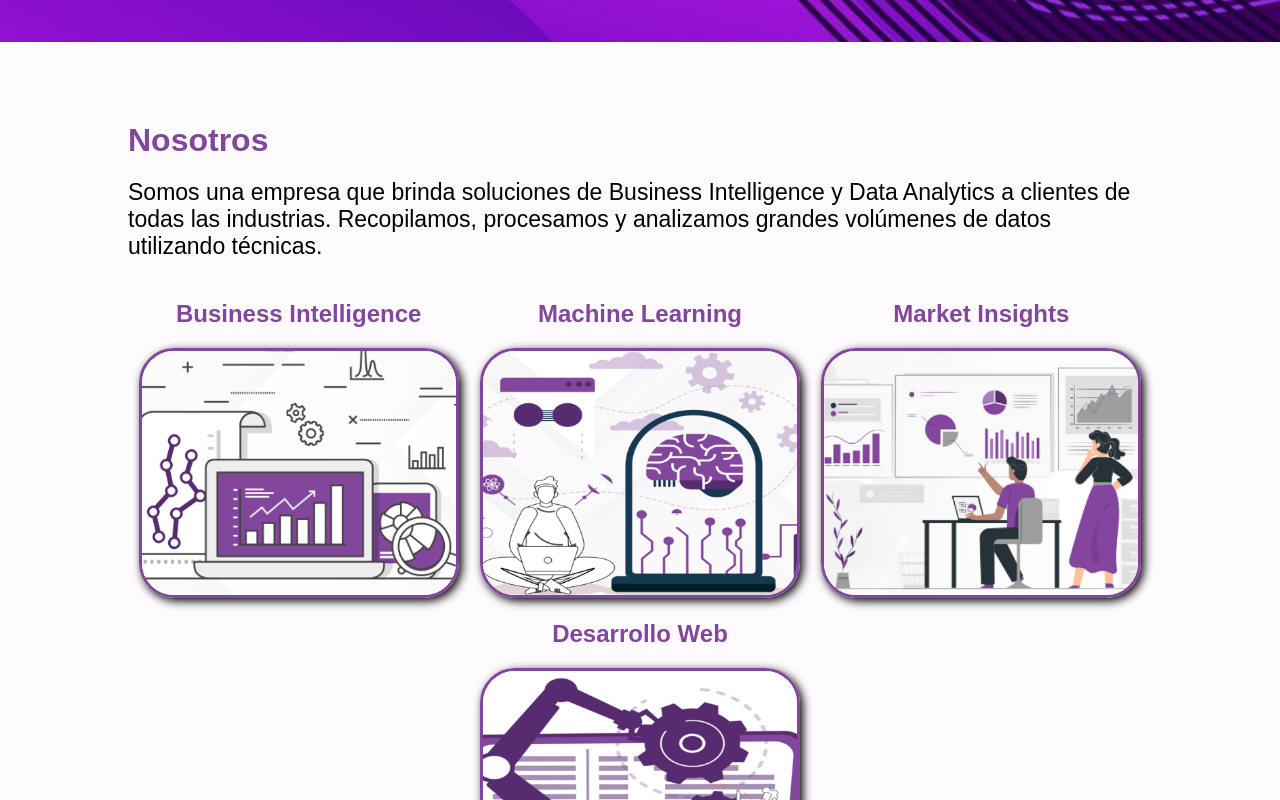
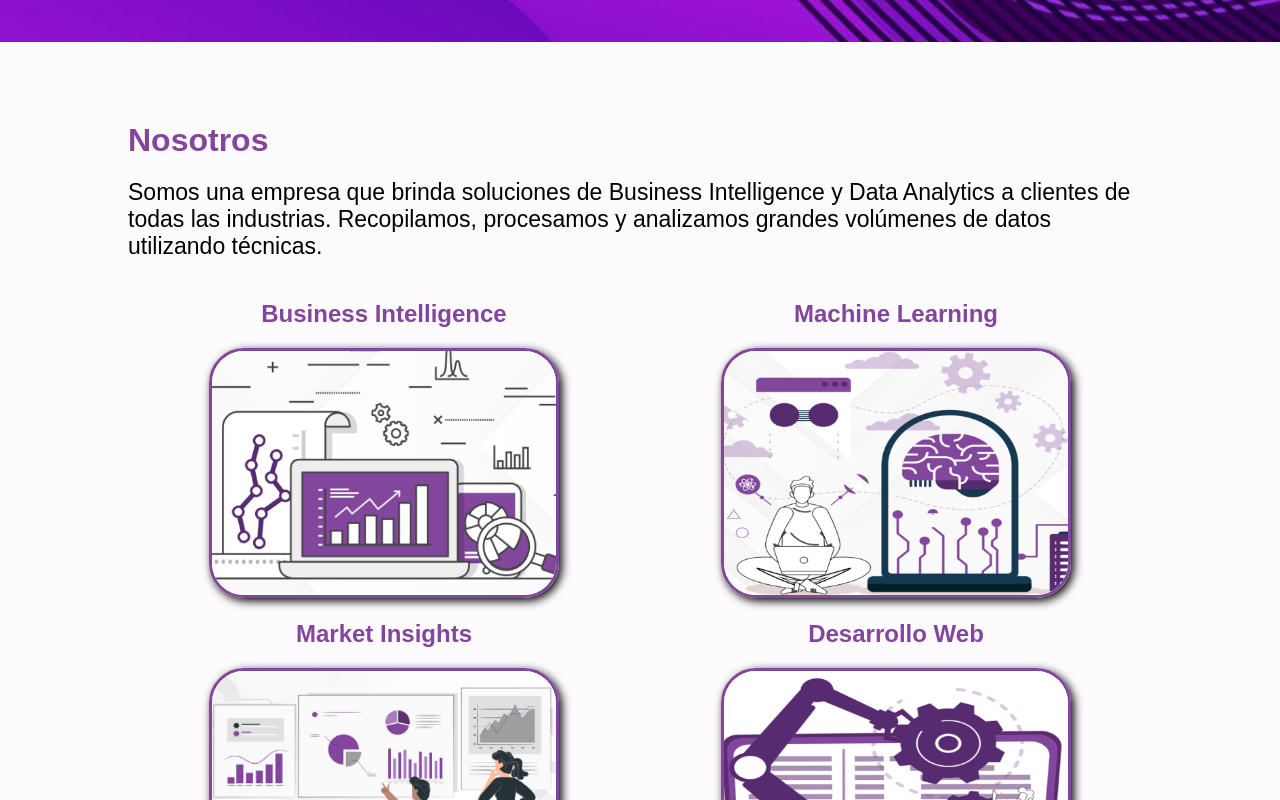
Before and after one commit to DamianSola/Infinium-Analytics, a Next.js app: page / in a window 1280 px wide. Shown: the part 768-1568 px from the top of the page. Built offline with nearby package versions, Linux system fonts and the light colour scheme.

Commit message:
prueba 6

```diff
--- a/src/Components/About/style.module.css
+++ b/src/Components/About/style.module.css
@@ -135,7 +135,7 @@
 }
 @media (min-width: 1030px){
     .card{
-        width: 320px;
+        width: 350px;
         height: 250px;
     }
 }
```
